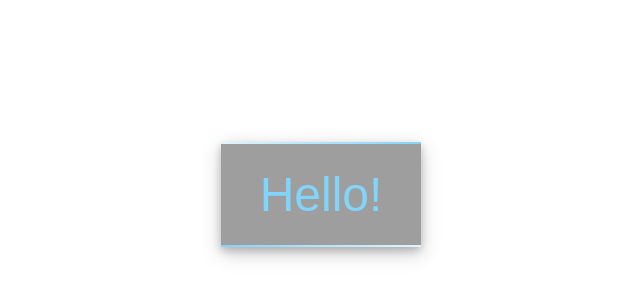
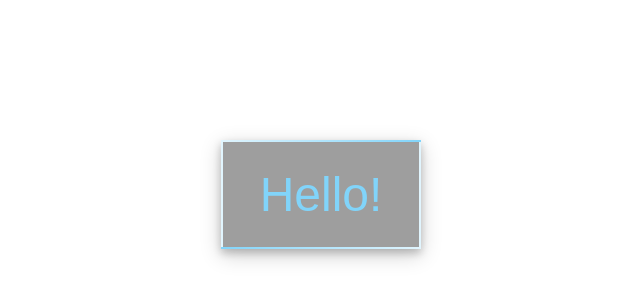
Before and after one commit to ireneo-cobarjr/SG-Libraries, a plain HTML site: page snake-border/index.html in a window 1280 px wide. Shown: the part 206-506 px from the top of the page, 319-959 px from the left. Drawn offline with Linux system fonts and the light colour scheme.

Commit message:
Added solutiobn to make snakes move on the element's border via wrapping the element.

```diff
--- a/snake-border/index.html
+++ b/snake-border/index.html
@@ -24,20 +24,24 @@
                 width: 200px;
                 padding: 25px;
                 background-color: #9E9E9E;
-                border: none;
+                border: 2px solid #E1F5FE;
                 font-size: 48px;
                 box-sizing: border-box;
                 color: #81D4FA;
                 cursor: pointer;
+            }
+            #test {
                 box-shadow: 0 4px 8px 0 rgba(0, 0, 0, 0.2), 0 6px 20px 0 rgba(0, 0, 0, 0.19);
             }
         </style>
     </head>
     <body>
         <div class="container">
-            <button class="btn" id="test">
-                Hello!
-            </button>
+            <div id="test">
+                <button class="btn">
+                    Hello!
+                </button>
+            </div>
         </div>
 
         <script src="./snake-border.js"></script>
```
Also changed, not shown: snake-border/snake-border.js (+3 -5 lines).
